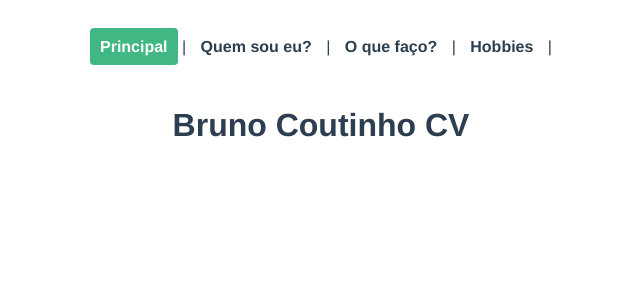
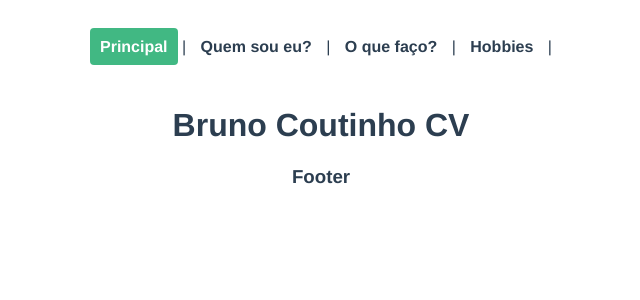
Before and after one commit to bscoutinho/MiniProj1, a Vue app: page / in a window 1280 px wide. Shown: the top 300 px of the page, without its empty margins (319-959 px from the left). Built offline with nearby package versions, Linux system fonts and the light colour scheme.

Commit message:
add blank footer

```diff
--- a/src/App.vue
+++ b/src/App.vue
@@ -6,6 +6,9 @@
     <router-link :to="{ name: 'Hobbies' }">Hobbies</router-link> |
   </div>
   <router-view/>
+  <footer>
+    <h3>Footer</h3>
+  </footer>
 </template>
 
 <style>
```
Also changed, not shown: 1 other file (tests, documents, lock files or other folders).
